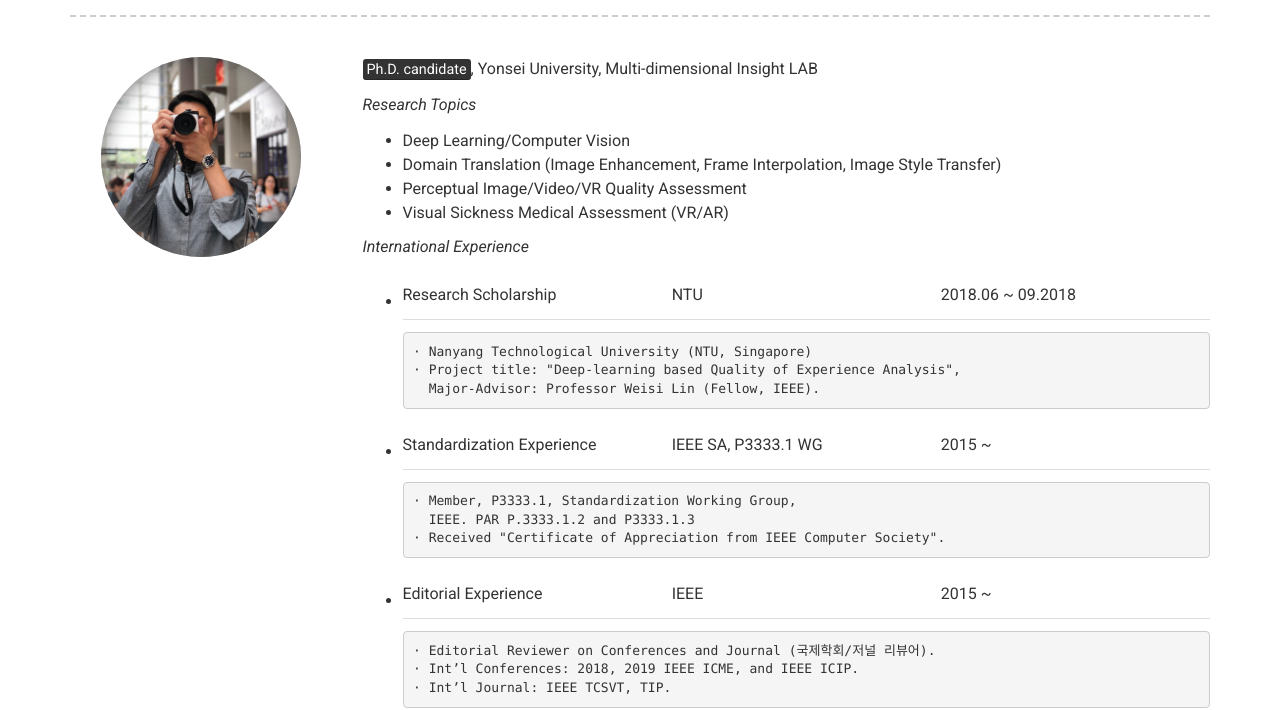
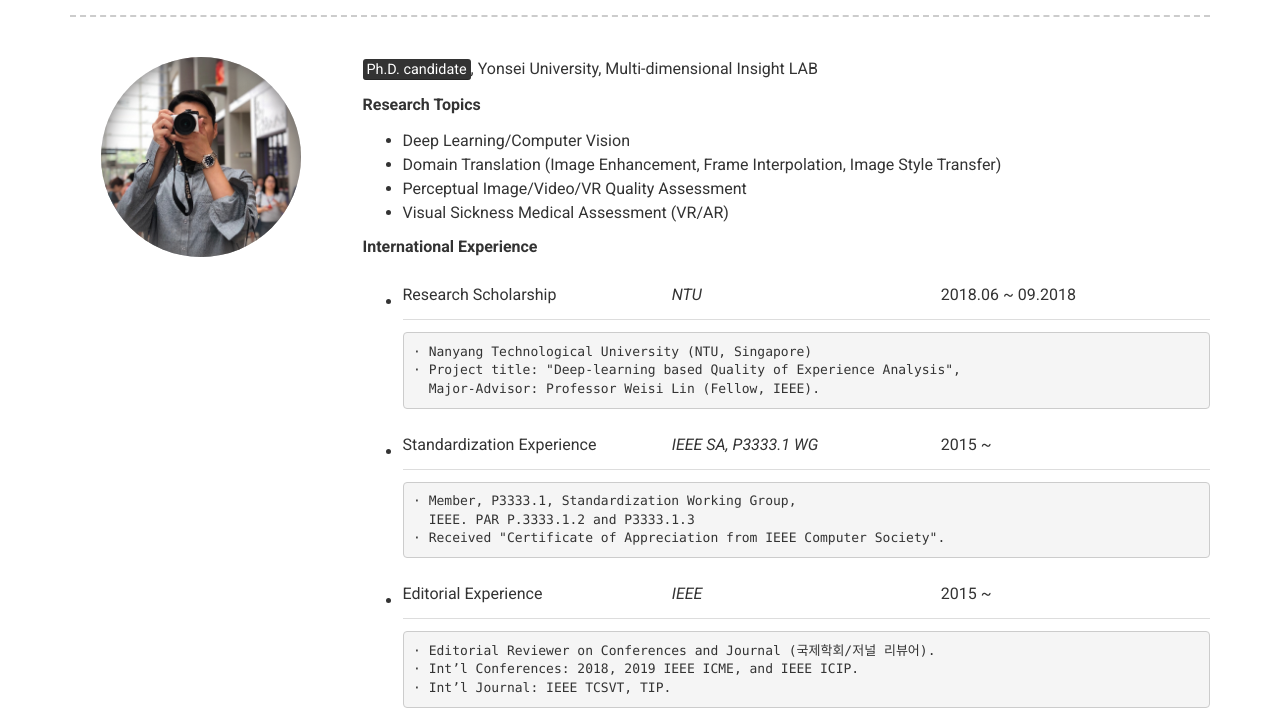
Before and after one commit to woojaekim/woojaekim.github.io, a Jekyll site: the page built from index.md, in a window 1280 px wide. Shown: the part 232-942 px from the top of the page. Built offline with Jekyll 4.4.1, drawn with Linux system fonts in a browser that asks for light colours; nearby versions of some CDN libraries.

```diff
--- a/_config.yml
+++ b/_config.yml
@@ -29,26 +29,26 @@ about_profile_image: images/profile.jpg
 about_content: | # this will include new lines to allow paragraphs
   <mark>Ph.D. candidate</mark>, Yonsei University, Multi-dimensional Insight LAB
 
-  *Research Topics*
+  **Research Topics**
   - Deep Learning/Computer Vision
   - Domain Translation (Image Enhancement, Frame Interpolation, Image Style Transfer)
   - Perceptual Image/Video/VR Quality Assessment
   - Visual Sickness Medical Assessment (VR/AR)
 
-  *International Experience*
-  - Research Scholarship | NTU | 2018.06 ~ 09.2018
+  **International Experience**
+  - Research Scholarship | *NTU* | 2018.06 ~ 09.2018
 
         · Nanyang Technological University (NTU, Singapore)
         · Project title: "Deep-learning based Quality of Experience Analysis",
           Major-Advisor: Professor Weisi Lin (Fellow, IEEE).
 
-  - Standardization Experience | IEEE SA, P3333.1 WG | 2015 ~
+  - Standardization Experience | *IEEE SA, P3333.1 WG* | 2015 ~
 
         · Member, P3333.1, Standardization Working Group,
           IEEE. PAR P.3333.1.2 and P3333.1.3
         · Received "Certificate of Appreciation from IEEE Computer Society".
 
-  - Editorial Experience | IEEE | 2015 ~
+  - Editorial Experience | *IEEE* | 2015 ~
 
         · Editorial Reviewer on Conferences and Journal (국제학회/저널 리뷰어).
         · Int’l Conferences: 2018, 2019 IEEE ICME, and IEEE ICIP.
```
Also changed, not shown: 1 other file.
